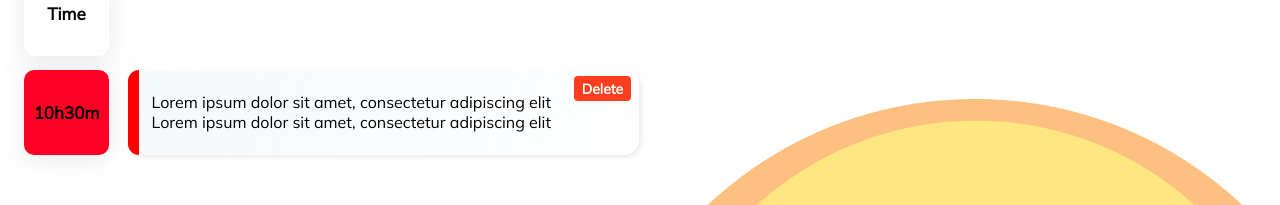
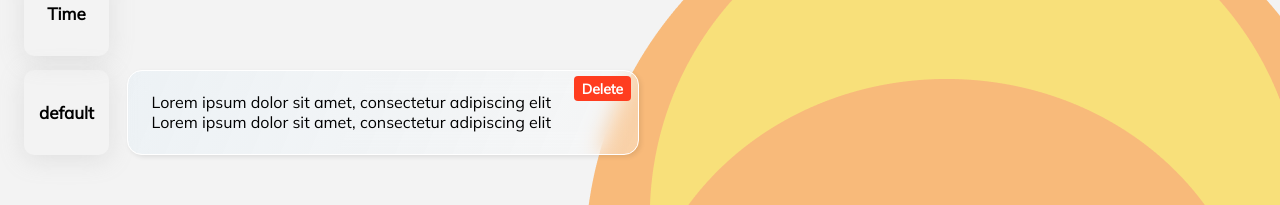
Before and after one commit to gustavoeyros/weekly-planner, a React (Vite) app: page /dashboard in a window 1280 px wide. Shown: the part 298-503 px from the top of the page. Built offline with nearby package versions, Linux system fonts and the light colour scheme; sample sign-in values are in the browser's storage.

Commit message:
feat: add issues to dashboard

```diff
--- a/src/components/DashboardActions/index.jsx
+++ b/src/components/DashboardActions/index.jsx
@@ -9,12 +9,27 @@ import {
   ButtonActionStyle,
   ActionsContainer,
 } from "./styled";
-const DashboardActions = () => {
+import { useRef } from "react";
+const DashboardActions = ({ addHandler }) => {
+  const taskRef = useRef();
+  const dayRef = useRef();
+  const timeRef = useRef();
+
+  const submitHandler = () => {
+    const taskInfo = {
+      name: taskRef.current.value,
+      day: dayRef.current.value,
+      time: timeRef.current.value,
+    };
+
+    addHandler(taskInfo);
+  };
+
   return (
     <ActionsContainer>
       <InputActions>
-        <InputTask type="text" placeholder="Task or issue" />
-        <DaySelect>
+        <InputTask type="text" placeholder="Task or issue" ref={taskRef} />
+        <DaySelect ref={dayRef}>
           <option value="monday" id="monday">
             Monday
           </option>
@@ -44,11 +59,11 @@ const DashboardActions = () => {
           </option>
         </DaySelect>
 
-        <TimeInput type="time" />
+        <TimeInput type="time" ref={timeRef} />
       </InputActions>
 
       <ButtonsAction>
-        <ButtonActionStyle btnType="add">
+        <ButtonActionStyle btnType="add" onClick={submitHandler}>
           <img src={addIcon} />
           Add to calendar
         </ButtonActionStyle>
--- a/src/components/Planner/index.jsx
+++ b/src/components/Planner/index.jsx
@@ -8,12 +8,10 @@ import {
   Issues,
   IssuesColor,
   DeleteButton,
-  Background,
 } from "./styled";
 
-const Planner = () => {
+const Planner = ({ cardTask }) => {
   return (
-    <Background>
     <Wrapper>
       <DaysWeek>
         <DayOfWeek day="monday">Monday</DayOfWeek>
@@ -27,22 +25,27 @@ const Planner = () => {
 
       <TimeContainer>
         <Time>Time</Time>
+        {cardTask.map((item) => {
+          return (
+            <>
               <TaskContainer>
-            <Time day="monday">10h30m</Time>
+                <Time day={item.day}>{item.time}</Time>
 
                 <Issues>
-              <IssuesColor day="monday" />
+                  <IssuesColor day={item.day} />
 
                   <span>
-                Lorem ipsum dolor sit amet, consectetur adipiscing elit Lorem
-                ipsum dolor sit amet, consectetur adipiscing elit
+                    Lorem ipsum dolor sit amet, consectetur adipiscing elit
+                    Lorem ipsum dolor sit amet, consectetur adipiscing elit
                   </span>
                   <DeleteButton>Delete</DeleteButton>
                 </Issues>
               </TaskContainer>
+            </>
+          );
+        })}
       </TimeContainer>
     </Wrapper>
-    </Background>
   );
 };
 
--- a/src/components/Planner/styled.js
+++ b/src/components/Planner/styled.js
@@ -1,4 +1,3 @@
-import plannerLogo from "../../assets/plannerLogo.png";
 import styled from "styled-components";
 
 export const Wrapper = styled.div`
@@ -10,7 +9,6 @@ export const Wrapper = styled.div`
   --friday-color: rgba(255, 128, 0, 0.7);
   --saturday-color: rgba(255, 206, 0, 0.7);
   --sunday-color: rgba(255, 0, 36, 0.5);
-  height: 100vh;
 `;
 
 export const DaysWeek = styled.div`
@@ -83,7 +81,7 @@ export const Issues = styled.div`
 
 export const IssuesColor = styled.div`
   display: flex;
-  background: red;
+  background: var(--${({ day }) => day}-color);
   width: 20px;
   height: 85px;
   border-radius: 15px 0px 0px 15px;
@@ -108,11 +106,3 @@ export const DeleteButton = styled.button`
   font-weight: 800;
   border-radius: 4px;
 `;
-
-export const Background = styled.div`
-  background-image: url(${plannerLogo});
-  background-repeat: no-repeat;
-  background-position: bottom right;
-  height: 100%;
-  width: 100%;
-`;
--- a/src/pages/Dashboard.jsx
+++ b/src/pages/Dashboard.jsx
@@ -1,13 +1,30 @@
 import Planner from "../components/Planner";
 import Header from "../components/Header";
 import DashboardActions from "../components/DashboardActions";
+import { Background } from "./styled";
+import { useState } from "react";
+
+const lazy = [{ id: 1, name: "default", day: "default", time: "default" }];
+
 const Dashboard = () => {
+  const [task, setTask] = useState(lazy);
+
+  const addCard = (item) => {
+    setTask((prevState) => {
+      item = {
+        id: prevState.length + 1,
+        ...item,
+      };
+      return [item, ...prevState];
+    });
+  };
+
   return (
-    <>
+    <Background>
       <Header />
-      <DashboardActions />
-      <Planner />
-    </>
+      <DashboardActions addHandler={addCard} />
+      <Planner cardTask={task} />
+    </Background>
   );
 };
 
--- a/src/pages/styled.js
+++ b/src/pages/styled.js
@@ -1,3 +1,4 @@
+import plannerLogo from "../assets/plannerLogo.png";
 import background from "../assets/background.png";
 import styled from "styled-components";
 
@@ -23,3 +24,11 @@ export const ImageWrapper = styled.div`
 export const GlobalWrapper = styled.div`
   display: flex;
 `;
+
+export const Background = styled.div`
+  background-image: url(${plannerLogo});
+  background-repeat: no-repeat;
+  background-position: bottom right;
+  height: 100vh;
+  background-color: #f3f3f3;
+`;
```
Lines whose indentation alone changed are shown as unchanged.
